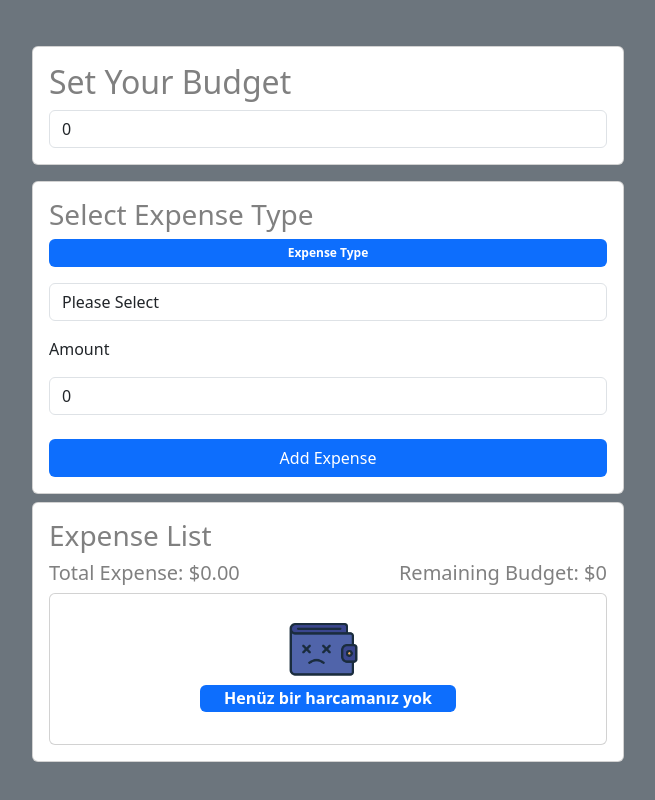
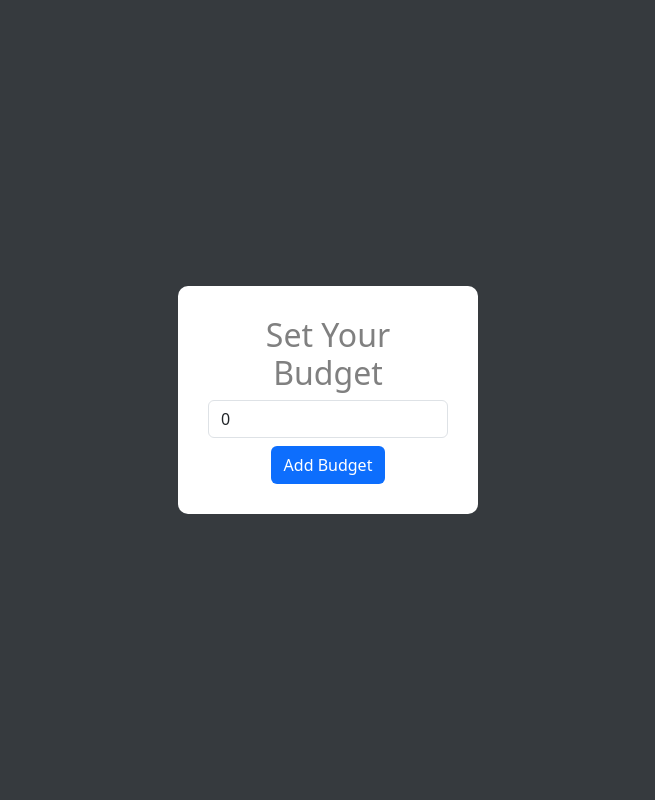
Before and after one commit to mertugrulfrontenddev/api-context, a React (Create React App) app: page / in a window 1280 px wide. Shown: the whole page, without its empty margins (312-967 px from the left). Built offline with nearby package versions, Linux system fonts and the light colour scheme.

Commit message:
bigchnages

```diff
--- a/src/App.css
+++ b/src/App.css
@@ -6,3 +6,14 @@ body h5,
 body h6 {
   color: gray;
 }
+
+@keyframes modalExpand {
+  0% {
+    transform: scale(0.5);
+    opacity: 0;
+  }
+  100% {
+    transform: scale(1);
+    opacity: 1;
+  }
+}
--- a/src/App.js
+++ b/src/App.js
@@ -7,6 +7,7 @@ import ExpenseList from "./components/ExpenseList";
 function App() {
   const [budget, setBudget] = useState(0);
   let [expenseItems, setExpenseItems] = useState([]);
+  let [showmodal, setShowmodal] = useState(true);
 
   function handleExpense({ expenseType, amount }) {
     setExpenseItems((prevItems) => [
@@ -15,6 +16,10 @@ function App() {
     ]);
   }
 
+  const totalExpense = expenseItems.reduce(
+    (total, item) => total + parseFloat(item.amount),
+    0
+  );
   function handleBudgetChange(event) {
     setBudget(Number(event.target.value));
   }
@@ -28,14 +33,83 @@ function App() {
     );
   }
 
+  function handleSetBudget(newBudget) {
+    setBudget(Number(newBudget));
+
+    setShowmodal(false);
+  }
+
   return (
     <div className="App">
       <div className="container-fluid bg-secondary  ">
         <div className="row min-vh-100 d-flex align-items-center justify-content-center">
           <div className="col-sm-12 col-md-6 col-lg-6">
+            {!showmodal && (
+              <>
                 <div className="container-fluid mb-3 mt-2">
                   <div className="card">
                     <div className="card-body">
+                      <h2>Set Your Budget</h2>
+                      <p>Total Budget: ${budget}</p>
+                      <p>Total Expense: ${totalExpense}</p>
+                      <p>
+                        Remaining Budget: ${budget - totalExpense}
+                        {totalExpense > budget && (
+                          <span style={{ color: "red" }}> (Exceeded)</span>
+                        )}
+                        <p>
+                          <button
+                            className="mt-2 btn bg-primary text-white"
+                            onClick={() => {
+                              setShowmodal(true);
+
+                              setBudget(0);
+                            }}
+                          >
+                            Reset Budget
+                          </button>
+                        </p>
+                      </p>
+                    </div>
+                  </div>
+                </div>
+                <ExpenseForm handleExpense={handleExpense} />
+
+                <ExpenseList
+                  expenseItems={expenseItems}
+                  handleDelete={handleDelete}
+                  budget={budget}
+                  totalExpense={totalExpense}
+                />
+              </>
+            )}
+
+            {showmodal && (
+              <>
+                <div
+                  style={{
+                    position: "fixed",
+                    left: 0,
+                    top: 0,
+
+                    width: "100%",
+                    height: "100%",
+                    display: "flex",
+                    alignItems: "center",
+                    justifyContent: "center",
+                    backgroundColor: "rgba(0, 0, 0, 0.5)",
+                  }}
+                >
+                  <div
+                    style={{
+                      background: "white",
+                      padding: "30px",
+                      borderRadius: "10px",
+                      width: "300px",
+                      textAlign: "center",
+                      animation: "modalExpand 0.5s ease-out",
+                    }}
+                  >
                     <h2>Set Your Budget</h2>
                     <input
                       className="form-control"
@@ -47,16 +121,17 @@ function App() {
                       onFocus={handleFocus}
                       placeholder="Bütçenizi girin"
                     />
+
+                    <button
+                      className="mt-2 btn bg-primary text-white"
+                      onClick={() => handleSetBudget(budget)}
+                    >
+                      Add Budget
+                    </button>
                   </div>
                 </div>
-            </div>
-            <ExpenseForm handleExpense={handleExpense} />
-
-            <ExpenseList
-              expenseItems={expenseItems}
-              handleDelete={handleDelete}
-              budget={budget}
-            />
+              </>
+            )}
           </div>
         </div>
       </div>
--- a/src/components/ExpenseList.jsx
+++ b/src/components/ExpenseList.jsx
@@ -3,18 +3,19 @@ import xButtonIcon from "../images/x-button.png";
 import wallet from "../images/wallet.png";
 import next from "../images/next.png";
 import { useState } from "react";
-const ExpenseList = ({ expenseItems, handleDelete, budget }) => {
+const ExpenseList = ({ expenseItems, handleDelete, budget, totalExpense }) => {
   const [hoveredItemId, setHoveredItemId] = useState(false);
-  const totalExpense = expenseItems.reduce(
-    (total, item) => total + parseFloat(item.amount),
-    0
-  );
+
   return (
     <div className="container-fluid mt-2">
       <div className="card">
         <div className="card-body">
           <h3>Expense List</h3>
-
+          <h5 style={{ color: totalExpense > budget ? "red" : "green" }}>
+            {totalExpense > budget
+              ? "Warning! You've exceeded your budget!"
+              : "Expenses are under control."}
+          </h5>
           <div className="d-flex justify-content-between">
             <h5>Total Expense: ${totalExpense.toFixed(2)}</h5>
             <h5>Remaining Budget: ${budget - totalExpense}</h5>
```
Lines whose indentation alone changed are shown as unchanged.
